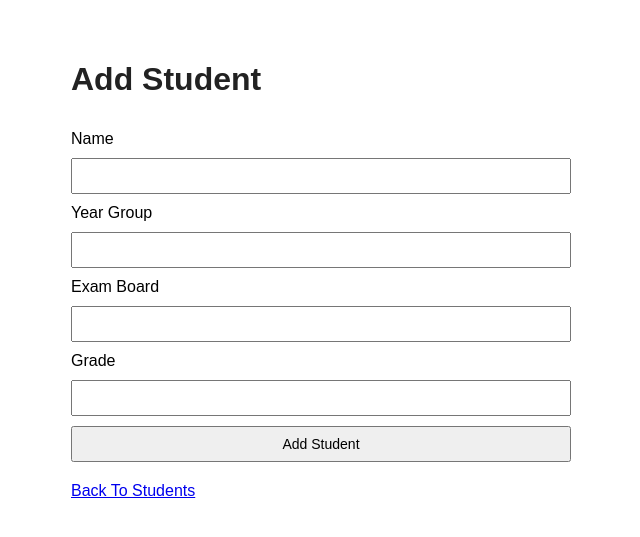
After one commit to Ganushan-J/TutorTrack, a Flask app: page /students/add in a window 1280 px wide. The commit adds this page. Shown: the top 537 px of the page, without its empty margins (119-759 px from the left). Run offline with Flask 3, Linux system fonts and the light colour scheme.

Commit message:
add student form page

```diff
--- a/app.py
+++ b/app.py
@@ -10,6 +10,10 @@ def index():
 def students():
     return render_template("students.html")
 
+@app.route("/students/add")
+def add_student():
+    return render_template("add_student.html")
+
 
 if __name__ == "__main__":
     app.run(debug=True, port=5001)
--- a/static/style.css
+++ b/static/style.css
@@ -0,0 +1,31 @@
+body {
+    font-family: Arial, sans-serif;
+    max-width: 900px;
+    margin: 40px auto;
+    padding: 0 20px;
+}
+
+h1 {
+    color: #222;
+}
+
+a {
+    display: inline-block;
+    margin-top: 20px;
+}
+
+form {
+    display: flex;
+    flex-direction: column;
+    gap: 10px;
+    max-width: 500px;
+}
+
+input, button {
+    padding: 8px;
+    font-size: 14px;
+}
+
+button {
+    cursor: pointer;
+}
--- /dev/null
+++ b/templates/add_student.html
@@ -0,0 +1,32 @@
+<!DOCTYPE html>
+<html>
+
+<head>
+    <title>Add Student</title>
+    <link rel="stylesheet" href="/static/style.css">
+</head>
+<body>
+<form>
+    <h1> Add Student </h1>
+
+    <label> Name </label>
+    <input type="text">
+
+    <label> Year Group </label>
+    <input type="text">
+
+    <label> Exam Board </label>
+    <input type="text">
+
+    <label> Grade </label>
+    <input type="text">
+
+    <button type="'Submit">Add Student</button>
+
+</form>
+
+<a href="/students">Back To Students</a>
+
+</body>
+
+</html>
--- a/templates/students.html
+++ b/templates/students.html
@@ -15,6 +15,8 @@
 
     </ul>
 
+    <a href="/students/add">Add Student</a>
+
     <a href="/"> Back To Home</a>
 </body>
 </html>
```
